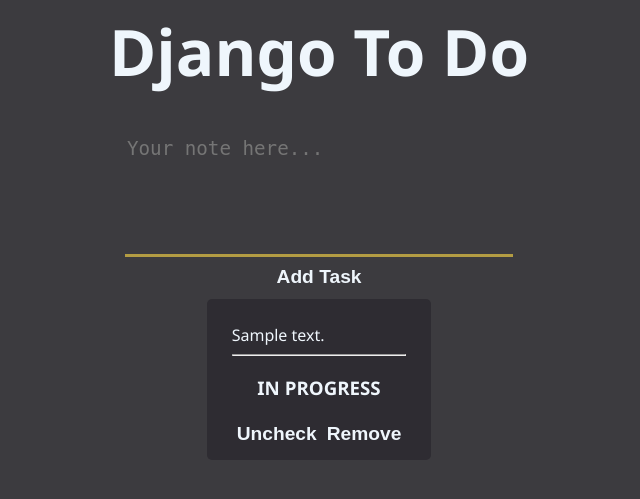
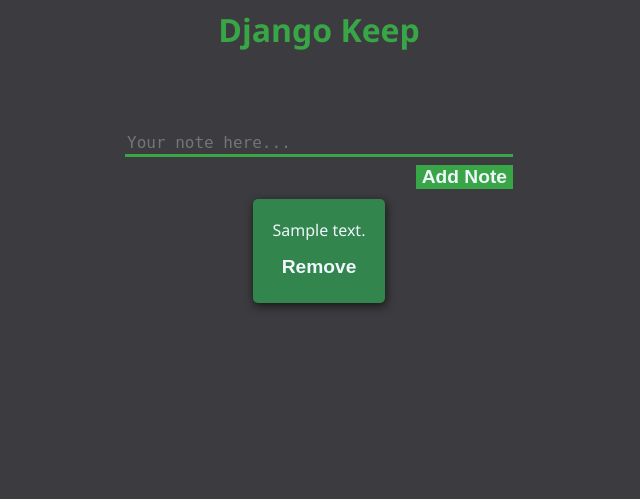
Before and after one commit to DLimaRafael/djangokeep, a Django app: page / in a window 1280 px wide. Shown: the top 499 px of the page, without its empty margins (321-961 px from the left). Run offline with Django 4.2, Linux system fonts and the light colour scheme; tables that the repository leaves empty hold one stand-in row (values such as "Sample post").

Commit message:
Style improvements

```diff
--- a/djangotodo/static/css/index.css
+++ b/djangotodo/static/css/index.css
@@ -1,8 +1,10 @@
 :root {
     --background: rgb(60, 59, 63);
     --task-background: rgb(46, 44, 50);
-    --border-color: rgb(179, 156, 67);
-    --delete-button-color: lightcoral;
+    --shadow-color: rgb(23, 23, 23);
+    --green: rgb(56, 165, 70);
+    --note-green: rgb(50, 133, 76);
+    --button-background: rgb(50, 133, 76);
     --text-color: rgb(239, 246, 252);
 }
 
@@ -13,10 +15,11 @@ body {
 }
 
 h1 {
-    font-size: 4em;
+    font-size: 2em;
     user-select: none;
-    margin: auto auto;
-    margin-bottom: 5vh;
+    margin-top: 0;
+    margin-bottom: 10vh;
+    color: var(--green)
 }
 
 .content {
@@ -30,8 +33,9 @@ h1 {
 
 .list {
     display: flex;
-    flex-wrap:wrap-reverse;
-    max-width: 45vw;
+    flex-wrap: wrap-reverse;
+    align-items: flex-end;
+    max-width: 55vw;
 }
 
 .actions {
@@ -42,8 +46,27 @@ h1 {
     justify-content: center;
 }
 
+.button {
+    border: none;
+    color: var(--text-color);
+    background-color: var(--background);
+    font-size: 1.2rem;
+    font-weight: 700;
+}
+
+.doneText {
+    text-align: center;
+    user-select: none;
+}
+
 .actions input {
     margin: 5px;
+}
+
+#addButton {
+    background-color: var(--green);
+    min-width: 7vw;
+    align-self: flex-end;
 }
 
 #doneText {
@@ -65,55 +88,71 @@ h1 {
     border: none;
     color: var(--text-color);
     background-color: var(--background);
-    border-bottom: solid 3px var(--border-color);
+    border-bottom: solid 3px var(--green);
     border-radius: 0;
     width: 30vw;
-    font-size: 1.2rem;
+    font-size: 1rem;
     resize: none;
     margin-bottom: 1vh;
+    overflow: auto;
+    animation-duration: 500ms;
+    animation-delay: 50ms;
+    animation-fill-mode:both;
+    animation-timing-function: ease-in-out;
 }
 
 #taskContent:focus {
     outline: none;
+    animation-name: anm-grow-input;
+}
+
+@keyframes anm-grow-input {
+    from {
+        height: 1.2em;
+    }
+
+    to {
+        height: 12em;
+    }
 }
 
 #task {
     display: flex;
     flex-direction: column;
-    background-color: var(--task-background);
+    background-color: var(--note-green);
     border-radius: 5px;
-    max-width: 25vw;
-    max-height: 20vh;
+    max-width: 16vw;
+    max-height: 35vh;
     word-wrap: break-word;
-    padding: 25px;
     padding-bottom: 10px;
-    margin: 10px 10px;
+    margin: 10px;
+    padding: 20px;
+    box-shadow: var(--shadow-color) 1px 3px 10px;
+    overflow: hidden;
 }
 
-#task li {
-    list-style-type: none;
-    width: 100%;
+#task p {
+    white-space:pre-line;
+    margin: 0;
+    padding: 0;
 }
 
-.button {
-    border: none;
-    color: var(--text-color);
-    background-color: var(--background);
-    font-size: 1.2rem;
-    font-weight: 700;
+#taskText {
+    overflow: hidden;
+    margin: 0;
+    margin-bottom: 10px;
 }
 
-.doneText {
-    text-align: center;
-    user-select: none;
+#task .button {
+    align-self: flex-end;
 }
 
 #check {
     padding:0;
-    background-color: var(--task-background);
+    background-color: var(--button-background);
 }
 
 #deleteButton {
     padding: 0;
-    background-color: var(--task-background);
+    background-color: var(--button-background);
 }
--- a/todo/templates/index.html
+++ b/todo/templates/index.html
@@ -10,36 +10,22 @@
 </head>
 <body>
     <div class='content'>
-        <h1>Django To Do</h1>
+        <h1>Django Keep</h1>
         <form id="taskInput" action="/addTodoItem/" method = "post">{% csrf_token %}
-            <textarea id="taskContent" columns=50 rows=5 placeholder="Your note here..." name="content"></textarea>
-            <input class="button" type="submit" value="Add Task">
+            <textarea id="taskContent" columns=50 rows=1 placeholder="Your note here..." name="content"></textarea>
+            <input id="addButton" class="button" type="submit" value="Add Note">
         </form>
         <div class="list">
             {% for i in all_tasks %}
-                <ul id="task">
-                    <li>
-                        {{i.content}}<br><hr>
-                        {% if i.is_done == True %}
-                        <h3 class="doneText">DONE</h3>
-                        {% else %}
-                        <h3 class="doneText">IN PROGRESS</h3>
-                        {% endif %}
-                    </li>
+                <div id="task">
+                        <span id="taskText"><p>{{i.content}}</p></span>
                     <div class="actions">
-                        <form  id="checkbox" action="/markAsDone/{{i.id}}/" method="post">{% csrf_token %}
-                            {% if i.is_done == False %}
-                                <input class="button" id="check" type="submit" name="done" value="Check">
-                            {% else %}
-                                <input class="button" id="check" type="submit" name="done" value="Uncheck">
-                            {% endif %}
-                        </form>
 
                         <form action="/deleteTodoItem/{{i.id}}/" method="post">{% csrf_token %}
                             <input class="button" id="deleteButton" type="submit" value="Remove">
                         </form>
                     </div>
-                </ul>
+                </div>
             {% endfor %}
         </div>
     </div>
```
